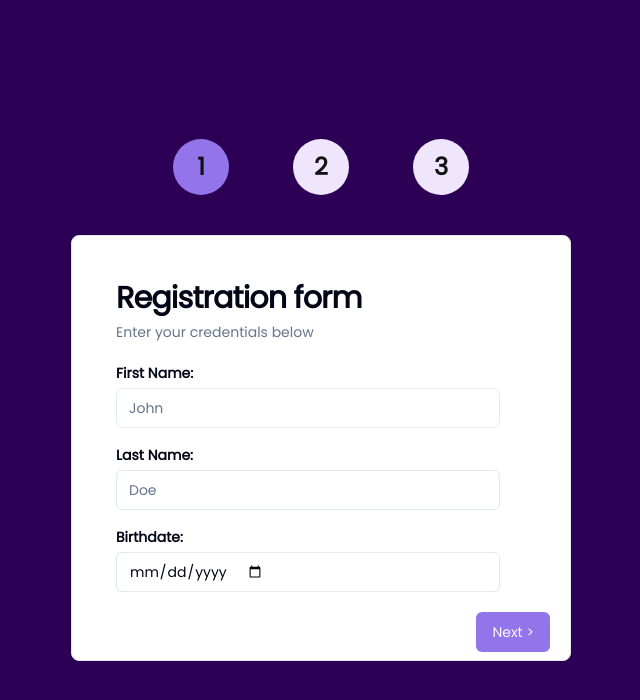
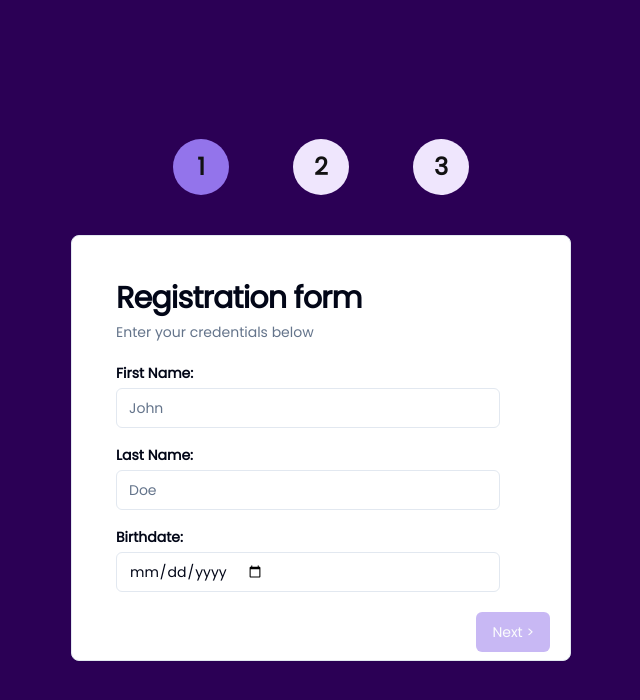
Before and after one commit to Medvezo/Beep-Form, a Next.js app: page /step-1 in a window 1280 px wide. Shown: the top 700 px of the page, without its empty margins (319-959 px from the left). Built offline with nearby package versions, Linux system fonts and the light colour scheme.

Commit message:
feat: check validity in FooterNav compoonent

```diff
--- a/src/components/layout/FooterNav.tsx
+++ b/src/components/layout/FooterNav.tsx
@@ -1,15 +1,18 @@
 "use client";
 
+import { useContext } from "react";
 import { usePathname, useRouter } from "next/navigation";
 import { Button } from "../ui/button";
+import FormContext from "../context/FormContext";
 
+const urls = [
+	{ name: "step1", href: "/step-1", next: "/step-2" },
+	{ name: "step2", href: "/step-2", next: "/step-3", previous: "/step-1" },
+	{ name: "step3", href: "/step-3", next: "/summary", previous: "/step-2" },
+	{ name: "summary", href: "/summary", previous: "/step-3" },
+];
 export default function FooterNav() {
-	const urls = [
-		{ href: "/step-1", next: "/step-2" },
-		{ href: "/step-2", next: "/step-3", previous: "/step-1" },
-		{ href: "/step-3", next: "/summary", previous: "/step-2" },
-		{ href: "/summary", previous: "/step-3" },
-	];
+	const { state } = useContext(FormContext);
 
 	const router = useRouter(); // for redirecting
 	const path = usePathname(); // for getting url
@@ -21,6 +24,7 @@ export default function FooterNav() {
 	}
 
 	const isSummary = path === "/summary";
+	let isValid = state.validity[`${currentStep?.name}Valid`];
 
 	return (
 		<footer className="w-full px-5 flex justify-between items-center absolute left-0 bottom-2">
@@ -33,7 +37,7 @@ export default function FooterNav() {
 			)}
 
 			{currentStep && currentStep.next ? (
-				<Button onClick={() => navigate(currentStep.next)}>
+				<Button disabled={!isValid} onClick={() => navigate(currentStep.next)}>
 					{currentStep.href === "step-3" ? "Finish" : "Next"}
 					{" > "}
 				</Button>
```
